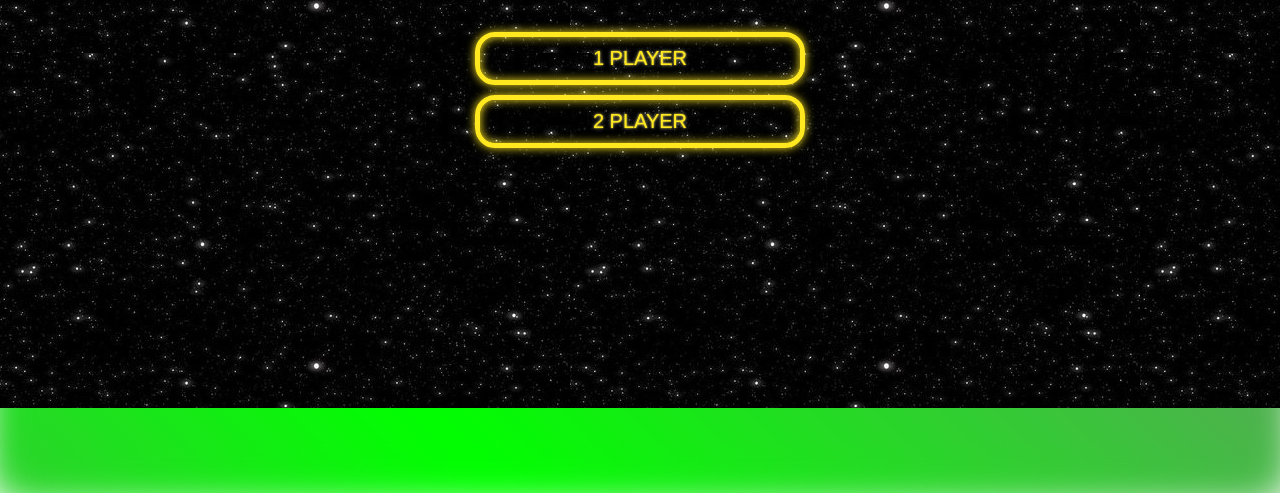
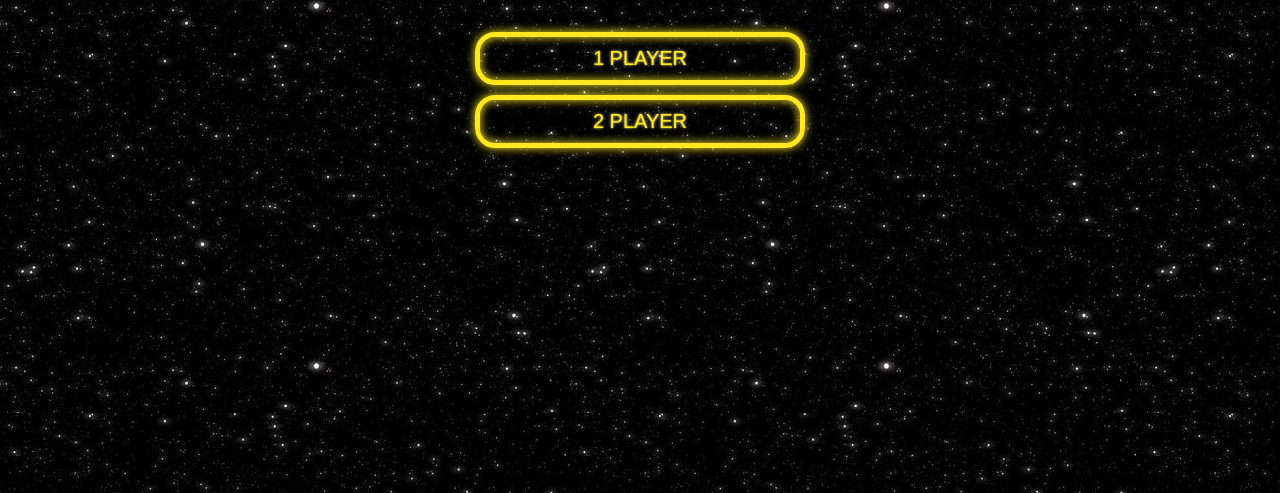
Before and after one commit to bananaman2523/CAMT-PTOJECT, a plain HTML site: page home.html in a window 1280 px wide. Shown: the part 307-800 px from the top of the page. Drawn offline with Linux system fonts and the light colour scheme; a web font is replaced by a local one.

Commit message:
fix heght screen

```diff
--- a/home.html
+++ b/home.html
@@ -25,7 +25,7 @@
             position: static;
             display: flex;
             width: 100%;
-           height:715px;
+            height: 100vh;
             background-color: rgb(36, 36, 36);
            justify-content: center;
            background-image: url(back.fix.jpg);
```
